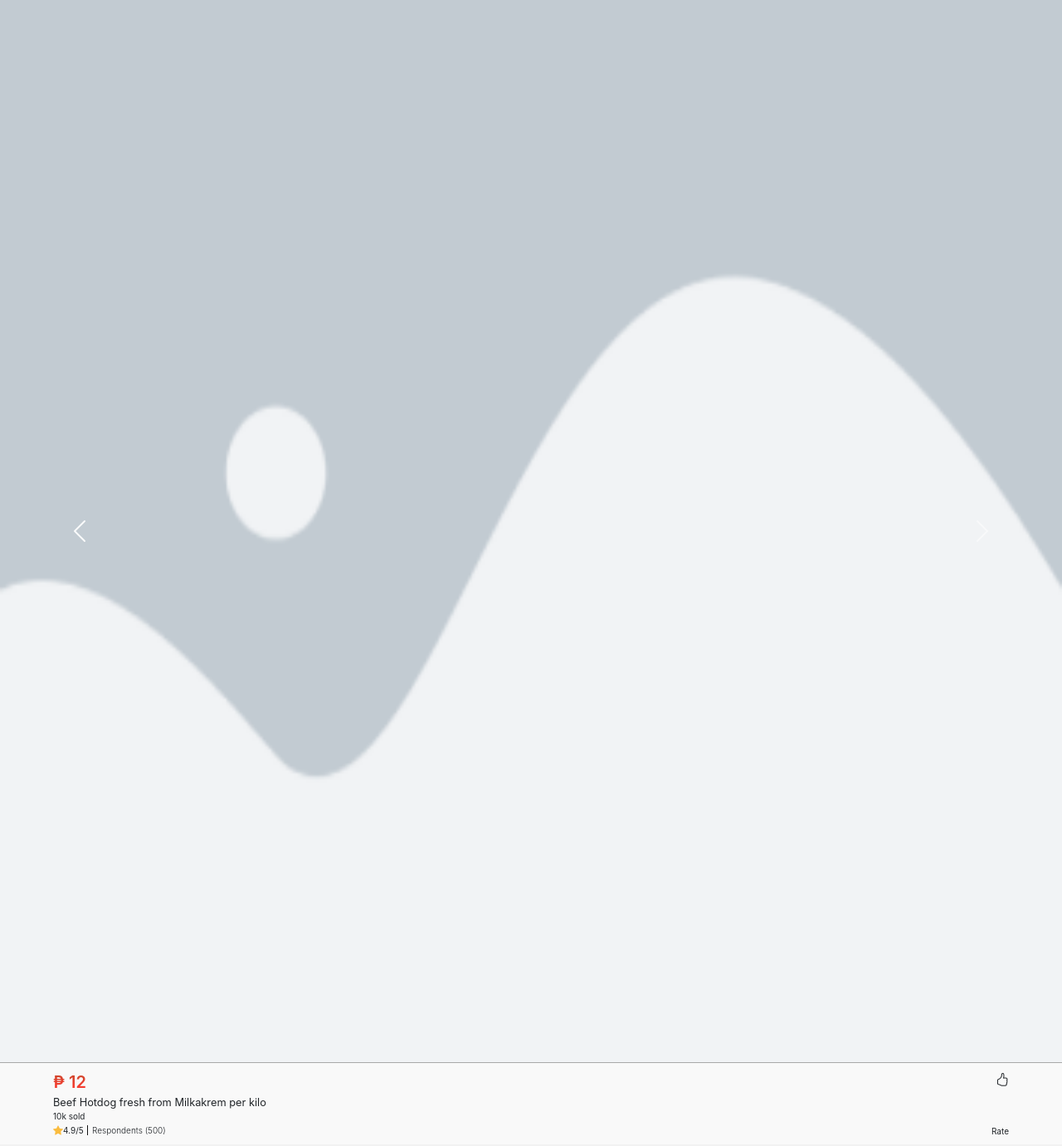
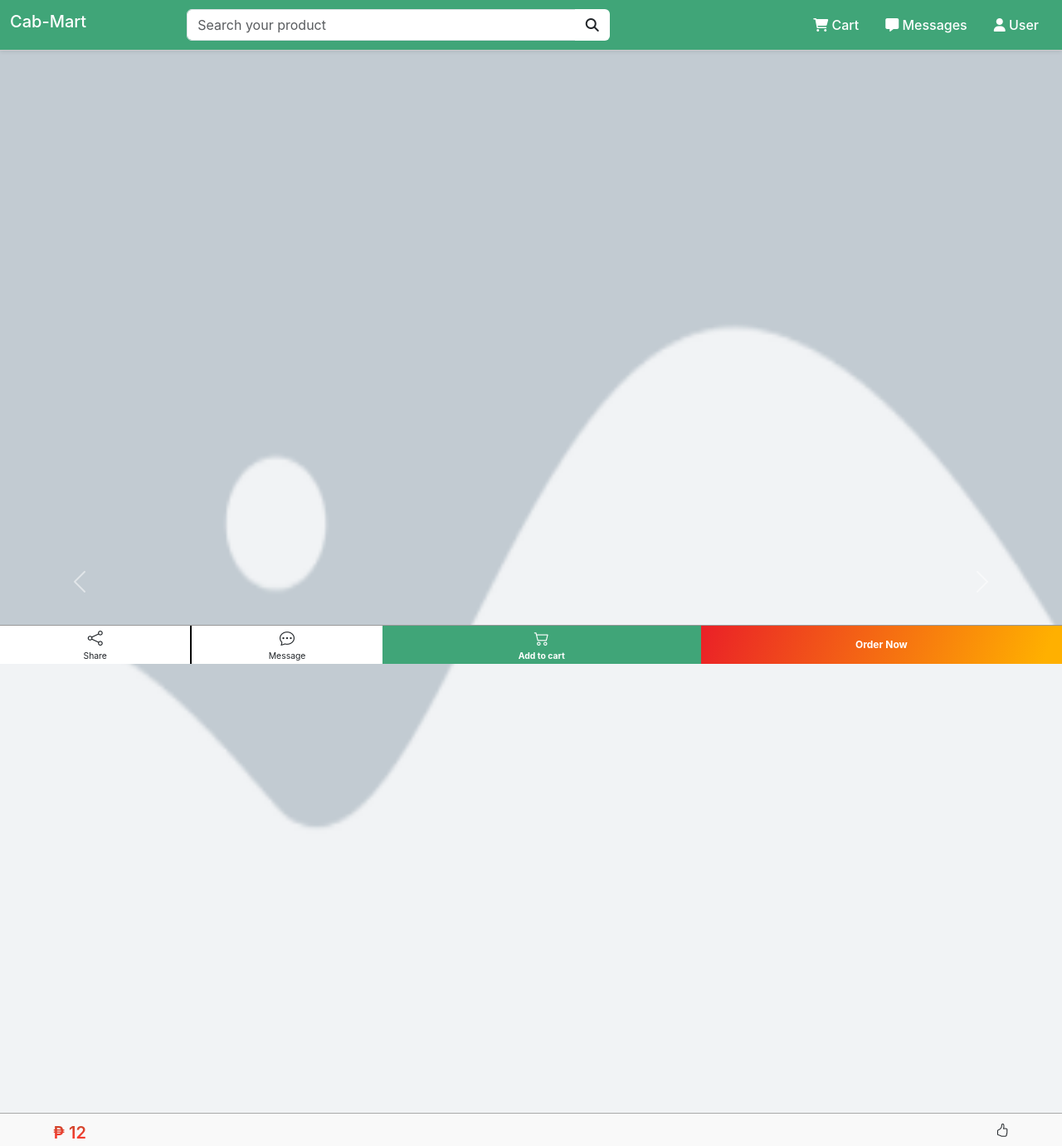
Before and after one commit to Zenaiko/Capstone, a PHP site: page /user_page/solo_item.php in a window 1280 px wide. Shown: the top 1381 px of the page at 83% size. Run offline with PHP 8.4, Linux system fonts and the light colour scheme.

Commit message:
Item Interaction included

```diff
--- a/css/item_interaction.css
+++ b/css/item_interaction.css
@@ -10,22 +10,58 @@
 #item_interaction_container{
     display: flex;
     flex-direction: row;
+    height: 2.875rem;
+    background-color: white;
 }
 
 #item_interaction_container div{
     display: flex;
     flex-direction: column;
+    justify-content: center;
+    align-items: center;
+}
+
+#item_interaction_container div:not(:last-child){
+    font-size: 0.65rem;
+}
+
+#item_interaction_container div *{
+    margin:0;
+    width: fit-content;
+    height: fit-content;
+}
+
+#item_interaction_container div i{
+    font-size: 1.125rem;
+}
+
+#item_interaction_share{
+    border-right: 0.25px solid black;
+}
+
+#item_interaction_message{
+    border-left: 0.25px solid black;
 }
 
 #item_interaction_message, #item_interaction_share{
-    width: 15%;
+    width: 18%;
+
 }
+
+#item_interaction_cart, #item_interaction_order{
+    color: white;
+    font-weight: 700;
+    font-weight: bold;
+}
+
 
 #item_interaction_cart{
     width: 30%;
+    background-color: var(--cart_bg);
 }
 
-#order_item_button{
-    width: 40%;
+#item_interaction_order{
+    flex:1;
     background-image: var(--orange_fill_gradient);
+    font-size: 0.75rem;
 }
--- a/user_page/solo_item.php
+++ b/user_page/solo_item.php
@@ -7,7 +7,7 @@
     <title>Document</title>
 </head>
 <body>
-    <?php require_once('../utilities/initialize.php') ?>
+    <?php require_once('../utilities/initialize.php'); require_once('../utilities/nav.php') ?>
     <section id="solo_item_section">
         <div id="solo_item_wrapper">
             <div id="solo_item_container">
@@ -95,6 +95,7 @@
                 </div>
 
                 <hr class="splitter">
+
                 <div id="item_description_wrapper">
                     <div id="item_description_container">
                         <p>Item Description</p>
@@ -107,5 +108,8 @@
             </div>
         </div>
     </section>
+
+    <?php require_once('../utilities/item_interaction.php') ?>
+
 </body>
 </html>
--- a/utilities/item_interaction.php
+++ b/utilities/item_interaction.php
@@ -6,7 +6,7 @@
 <div id="item_interaction_wrapper">
     <div id="item_interaction_container">
        <div id="item_interaction_share"><i class="bi bi-share"></i><p>Share</p></div>
-       <div id="item_interaction_message"><i class="bi bi-chat-dots"></i><p>Message Seller</p></div>
+       <div id="item_interaction_message"><i class="bi bi-chat-dots"></i><p>Message</p></div>
        <div id="item_interaction_cart" ><i class="bi bi-cart2"></i><p>Add to cart</p></div>
        <div id="item_interaction_order"><p>Order Now</p></div>
     </div>
```
